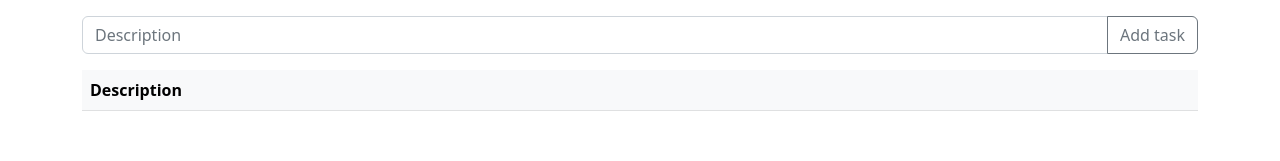
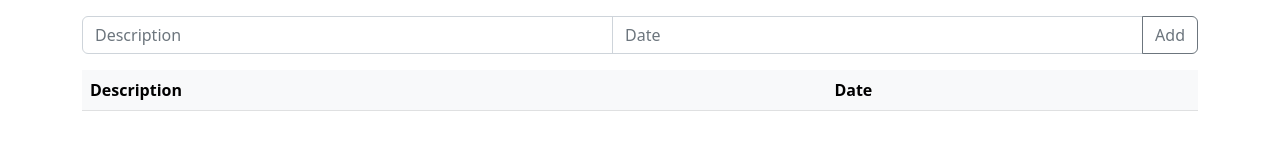
Before and after one commit to adrian-kalinin/react-todolist, a React (Create React App) app: page / in a window 1280 px wide. Shown: the top 161 px of the page. Built offline with nearby package versions, Linux system fonts and the light colour scheme.

Commit message:
Add new column date

```diff
--- a/src/components/App.jsx
+++ b/src/components/App.jsx
@@ -1,39 +1,46 @@
 import { useState } from 'react';
 
 function App() {
-  const [description, setDescription] = useState('');
+  const [newTodo, setNewTodo] = useState({ description: '', date: '' });
   const [todos, setTodos] = useState([]);
 
-  const inputChanged = (event) => {
-    setDescription(event.target.value);
+  const descriptionChanged = (event) => {
+    setNewTodo({ ...newTodo, description: event.target.value });
+  };
+
+  const dateChanged = (event) => {
+    setNewTodo({ ...newTodo, date: event.target.value });
   };
 
   const addTodo = (event) => {
     event.preventDefault();
 
-    if (description) {
-      setTodos([...todos, description]);
-      setDescription('');
+    if (newTodo.description && newTodo.date) {
+      setTodos([...todos, newTodo]);
+      setNewTodo({ description: '', date: '' });
     }
   };
 
   return (
     <div className="container mt-3">
       <div className="input-group mb-3">
-        <input type="text" className="form-control" onChange={inputChanged} value={description} placeholder="Description" />
-        <button type="button" className="btn btn-outline-secondary" onClick={addTodo}>Add task</button>
+        <input type="text" className="form-control" onChange={descriptionChanged} value={newTodo.description} placeholder="Description" />
+        <input type="text" className="form-control" onChange={dateChanged} value={newTodo.date} placeholder="Date" />
+        <button type="button" className="btn btn-outline-secondary" onClick={addTodo}>Add</button>
       </div>
       <table className="table">
         <thead className="table-light">
           <tr>
             <th>Description</th>
+            <th>Date</th>
           </tr>
         </thead>
         <tbody>
           { todos.map((todo) => (
             // eslint-disable-next-line react/jsx-key
             <tr>
-              <td>{todo}</td>
+              <td>{todo.description}</td>
+              <td>{todo.date}</td>
             </tr>
           ))}
         </tbody>
--- a/src/index.css
+++ /dev/null
@@ -1,13 +0,0 @@
-body {
-  margin: 0;
-  font-family: -apple-system, BlinkMacSystemFont, 'Segoe UI', 'Roboto', 'Oxygen',
-    'Ubuntu', 'Cantarell', 'Fira Sans', 'Droid Sans', 'Helvetica Neue',
-    sans-serif;
-  -webkit-font-smoothing: antialiased;
-  -moz-osx-font-smoothing: grayscale;
-}
-
-code {
-  font-family: source-code-pro, Menlo, Monaco, Consolas, 'Courier New',
-    monospace;
-}
--- a/src/index.jsx
+++ b/src/index.jsx
@@ -1,6 +1,5 @@
 import React from 'react';
 import ReactDOM from 'react-dom/client';
-import './index.css';
 import App from './components/App';
 import reportWebVitals from './reportWebVitals';
 import 'bootstrap/dist/css/bootstrap.min.css';
```
Also changed, not shown: src/setupTests.js (deleted, +0 -5 lines).
